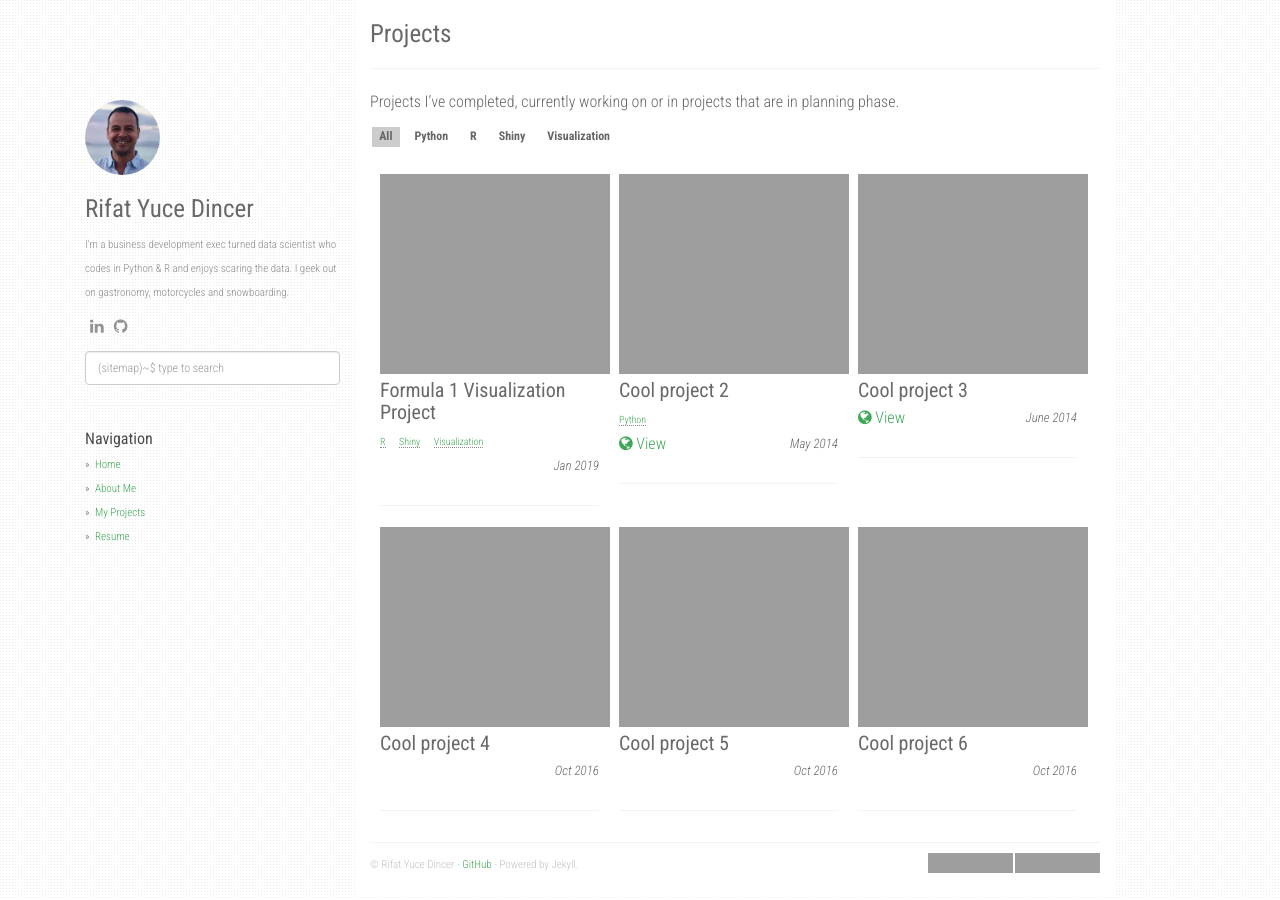
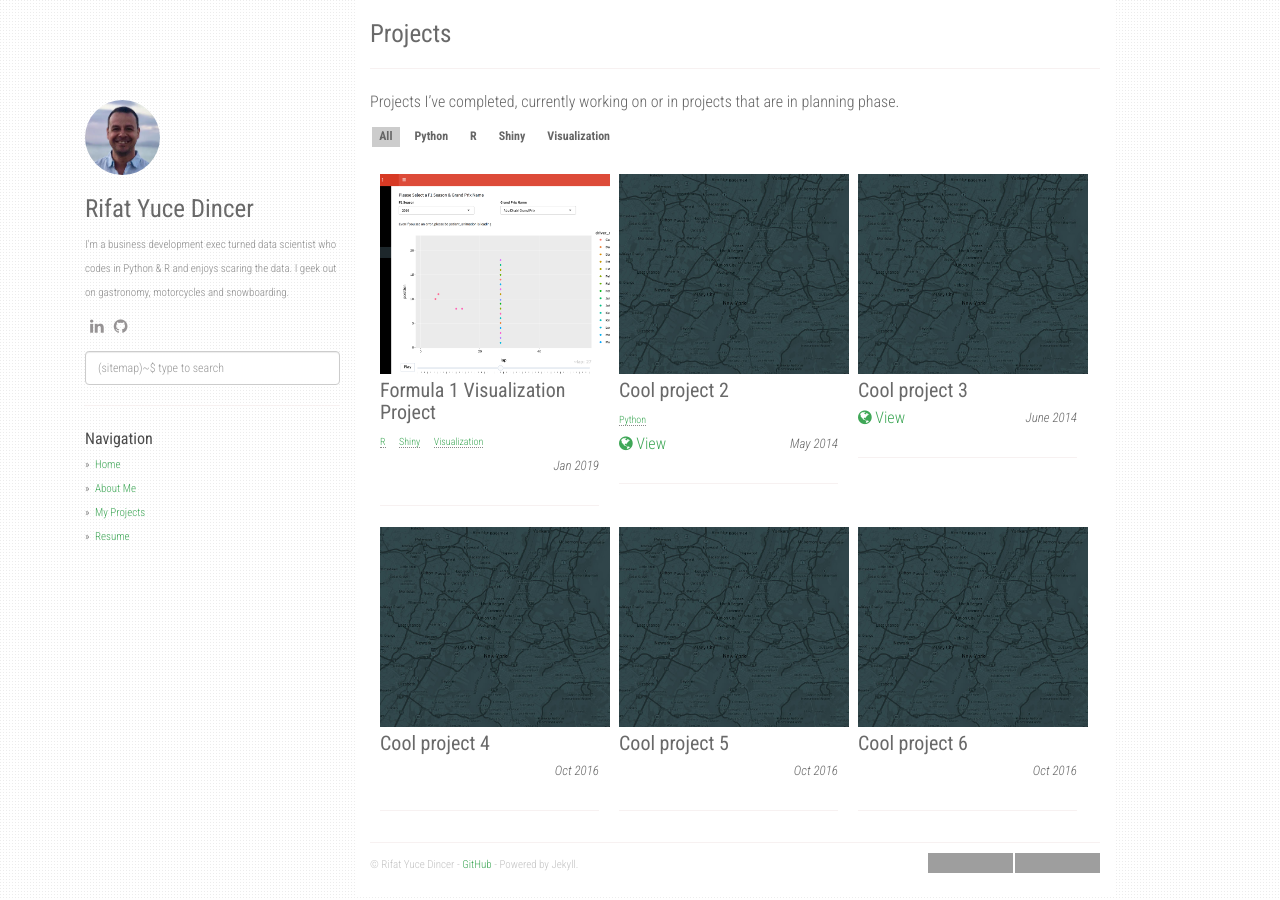
Before and after one commit to yucedincer/yucedincer.github.io, a Jekyll site: the page built from projects.md, in a window 1280 px wide. Built offline with Jekyll 4.4.1, drawn with Linux system fonts in a browser that asks for light colours; nearby versions of some CDN libraries; grey boxes are pictures that could not be loaded.

Commit message:
fixing things

```diff
--- a/_layouts/project.html
+++ b/_layouts/project.html
@@ -24,7 +24,7 @@
       <div class="project-item project-outer" data-tags='{{ i.tags | jsonify | downcase }}'>
         <div class="project-inner">
           <a href="/static/projects/{{ i.image }}" class="thickbox">
-            <div class="project-img bordered" style="background-image: url('/static/projects/{{ p_slug }}');"></div>
+            <div class="project-img bordered" style="background-image: url('/static/projects/{{ i.image }}');"></div>
           </a>
           {% assign p_url = nil %}
           {% for pr in p_array %}
```
